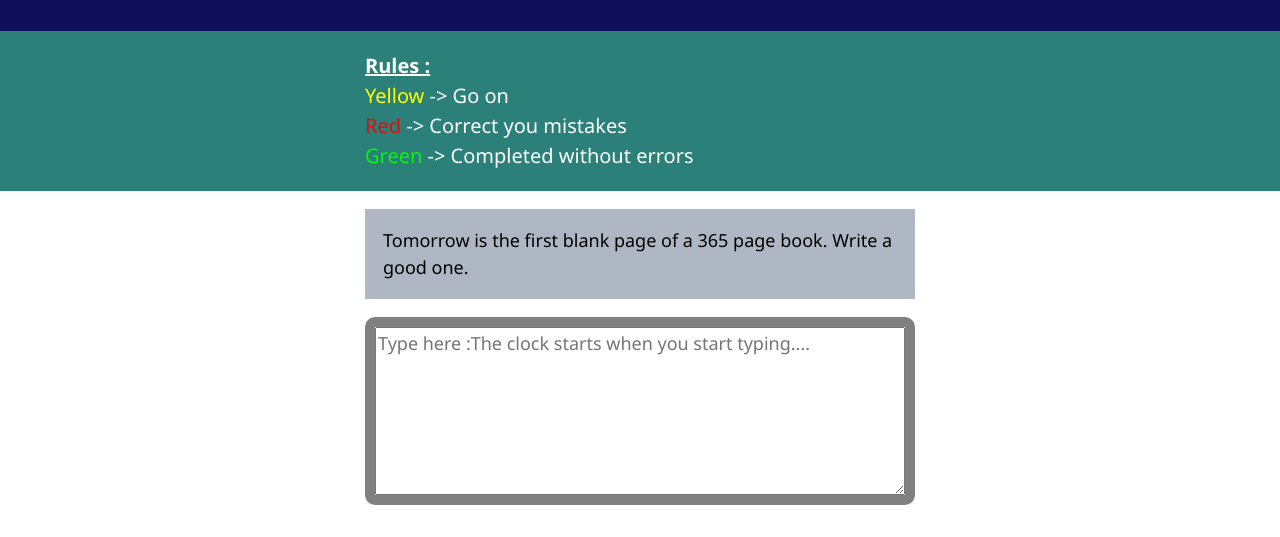
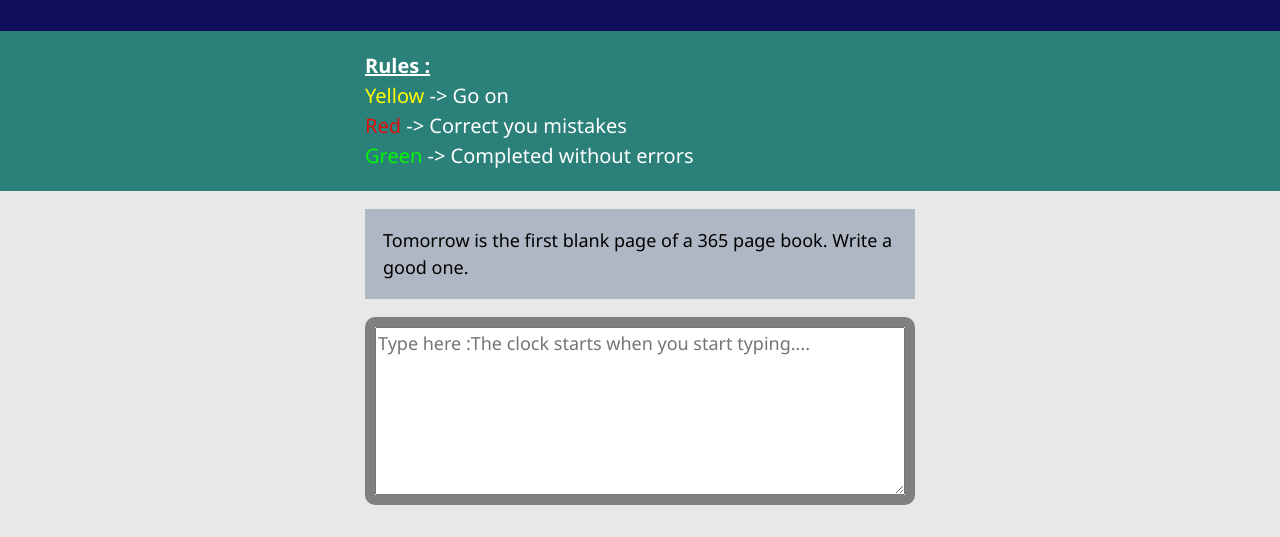
Before and after one commit to arjungautam1/TypingTest, a plain HTML site: page index.html in a window 1280 px wide. Shown: the part 111-648 px from the top of the page. Drawn offline with Linux system fonts and the light colour scheme.

Commit message:
colour_changes

```diff
--- a/css/style.css
+++ b/css/style.css
@@ -1,3 +1,6 @@
+html{
+    background-color:#E8E8E8;
+}
 body,
 button,
 input,
```
